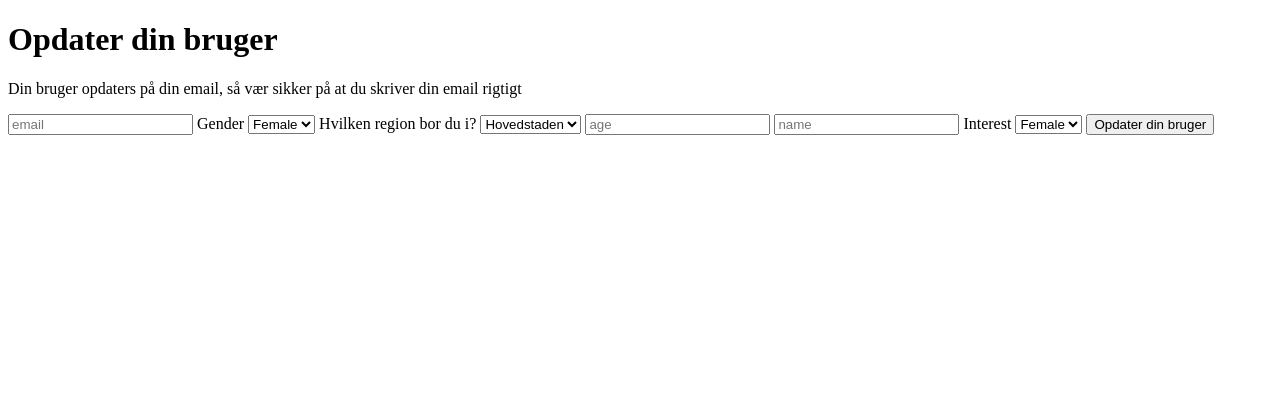
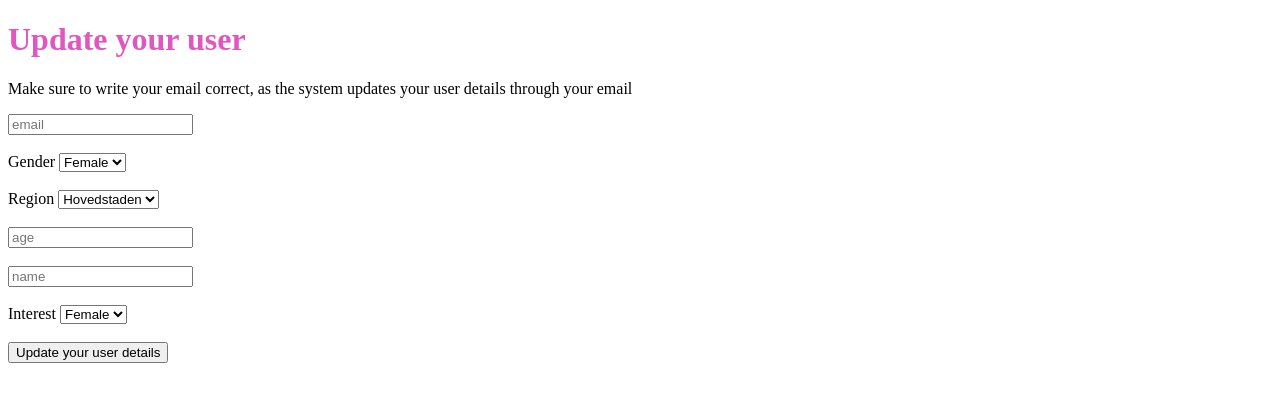
Before and after one commit to Silleelise/Tinder3.0, a website: page views/update.html in a window 1280 px wide. Drawn offline with Linux system fonts and the light colour scheme; sample sign-in values are in the browser's storage.

Commit message:
Update update.html

```diff
--- a/views/update.html
+++ b/views/update.html
@@ -8,12 +8,12 @@
 <body onload="isAuth()">
 
     <div>
-        <h1>Opdater din bruger</h1>
-        <p>Din bruger opdaters på din email,
-            så vær sikker på at du skriver din email rigtigt
+        <h1 style="color: rgb(225, 87, 193);">Update your user</h1>
+        <p>Make sure to write your email correct, as the system updates your user details through your email
         </p>
         <form id="update" method="patch">
             <input type="email" id="email" placeholder="email"/>
+            <br></br>
 
             <label>Gender</label>
 
@@ -22,8 +22,9 @@
                 <option value="female">Female</option>
                 <option value="male">Male</option>
             </select>
+            <br></br>
 
-            <label> Hvilken region bor du i? </label>
+            <label>Region</label>
             <select name="region" id="region" required>
                 <option value="" disabled>----</option>
                 <option value="Hovedstaden">Hovedstaden</option>
@@ -32,9 +33,12 @@
                 <option value="Midtjylland">Midtjylland</option>
                 <option value="Nordjylland">Nordjylland</option>
             </select>
+            <br></br>
 
             <input type="number" id="age" placeholder="age"/>
+            <br></br>
             <input type="text" id="name" placeholder="name"/>
+            <br></br>
 
             <label>Interest</label>
 
@@ -43,8 +47,9 @@
                 <option value="female">Female</option>
                 <option value="male">Male</option>
               </select>
+              <br></br>
 
-            <button type="submit" name="Update">Opdater din bruger</button>
+            <button type="submit" name="Update">Update your user details</button>
         </form>
     </div>
 
```
